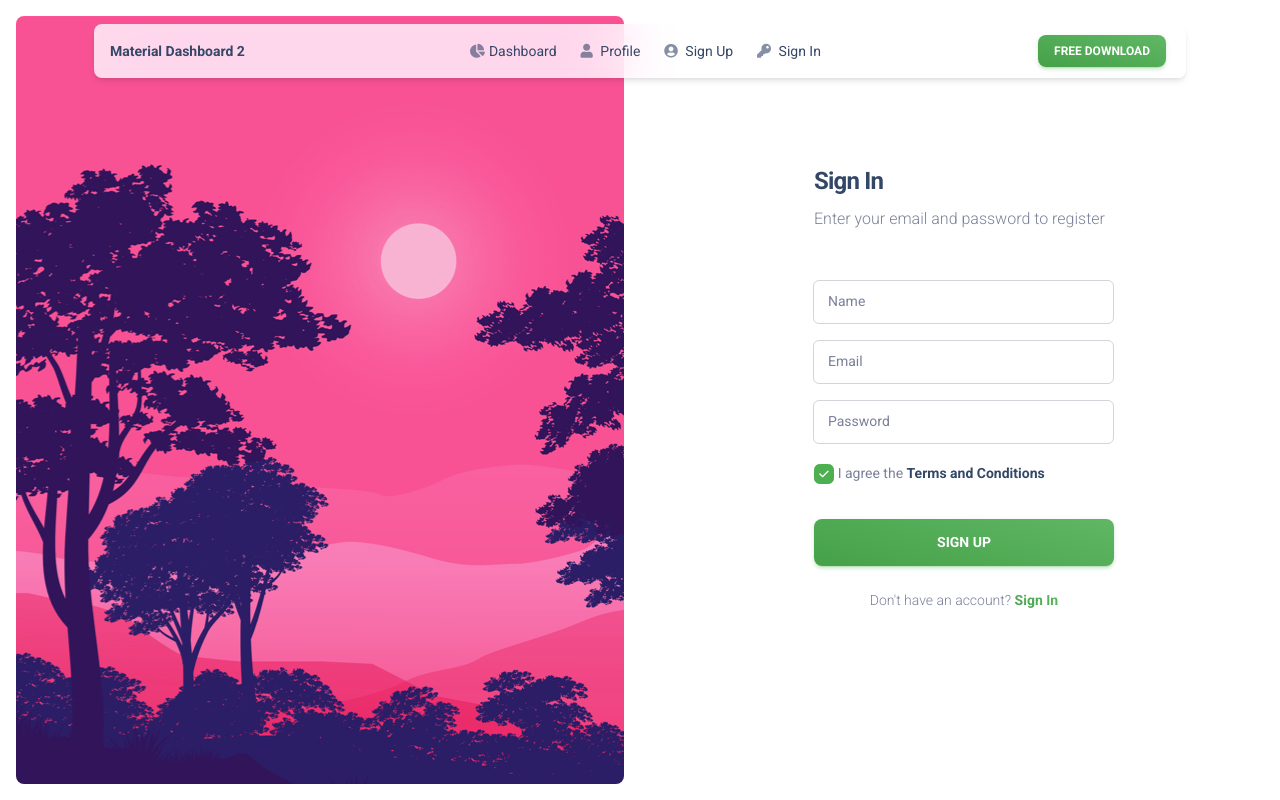
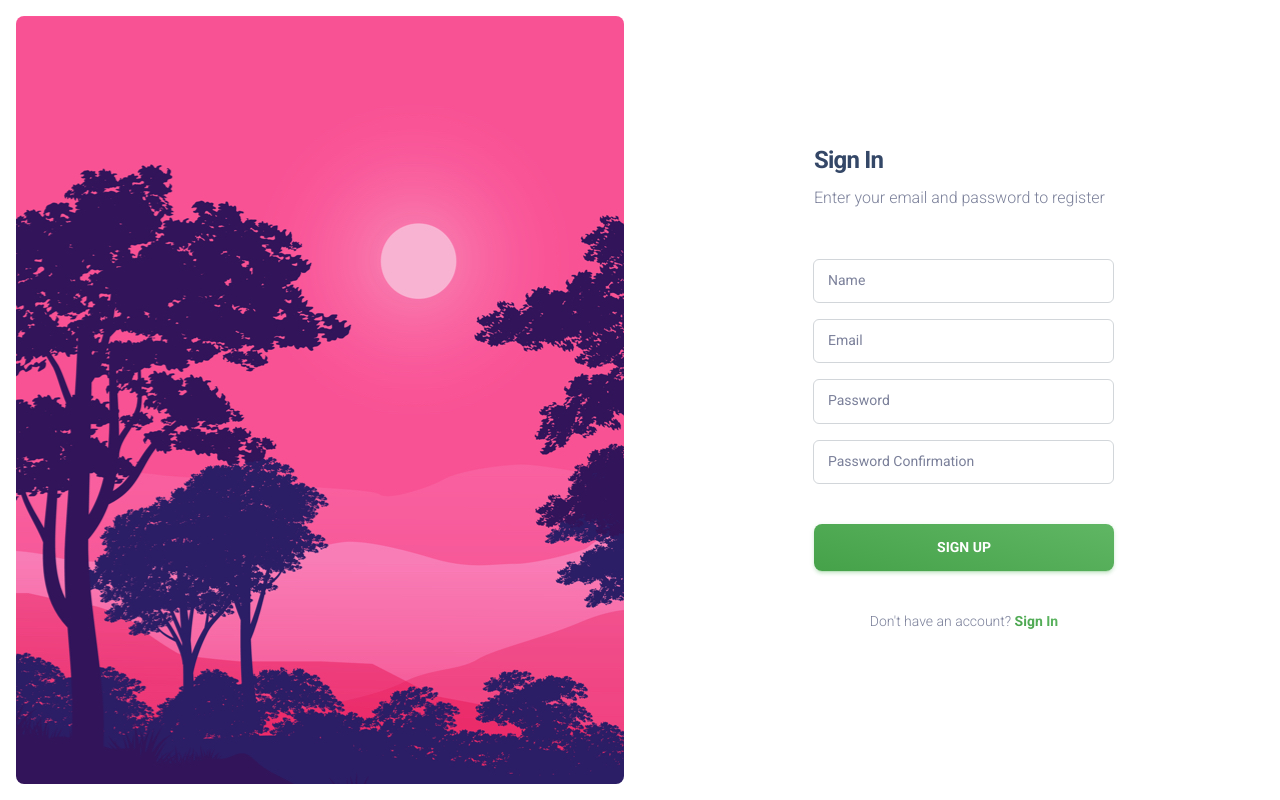
Before and after one commit to GabrielArsenio/pedidex-nestjs, a Vue app in the folder frontend/: page /sign-up in a window 1280 px wide. Built offline with nearby package versions, Linux system fonts and the light colour scheme.

Commit message:
Adicionada antenticação de usuário

```diff
--- /dev/null
+++ b/frontend/src/configs/auth.config.js
@@ -0,0 +1,16 @@
+import axios from 'axios';
+import router from '../router';
+
+
+export function authInterceptors() {
+    axios.interceptors.request.use(request => {
+        request.headers.common.Authorization = `Bearer ${localStorage.getItem('token')}`;
+        return request;
+    });
+
+    axios.interceptors.response.use(response => response, error => {
+        if (error.response.status === 401) {
+            router.push('/sign-in');
+        }
+    });
+}
--- a/frontend/src/main.js
+++ b/frontend/src/main.js
@@ -5,6 +5,7 @@ import router from "./router";
 import "./assets/css/nucleo-icons.css";
 import "./assets/css/nucleo-svg.css";
 import MaterialDashboard from "./material-dashboard";
+import { authInterceptors } from "./configs/auth.config";
 
 const appInstance = createApp(App);
 appInstance.use(store);
@@ -12,4 +13,6 @@ appInstance.use(router);
 appInstance.use(MaterialDashboard);
 appInstance.mount("#app");
 
+authInterceptors();
+
 export const URL_API = "http://localhost:3000";
--- a/frontend/src/router/index.js
+++ b/frontend/src/router/index.js
@@ -96,4 +96,11 @@ const router = createRouter({
   linkActiveClass: "active",
 });
 
+router.beforeEach(to => {
+  if (!localStorage.getItem('token') && to.name !== 'SignIn' && to.name !== 'SignUp') {
+    return { name: 'SignIn' }
+  }
+  return true
+})
+
 export default router;
--- a/frontend/src/service/auth.service.js
+++ b/frontend/src/service/auth.service.js
@@ -2,3 +2,5 @@ import axios from "axios";
 import { URL_API } from "../main";
 
 export const signIn = model => axios.post(`${URL_API}/auth/signin`, model);
+
+export const signUp = model => axios.post(`${URL_API}/auth/signup`, model);
--- a/frontend/src/views/SignUp.vue
+++ b/frontend/src/views/SignUp.vue
@@ -1,26 +1,37 @@
 <template>
   <div class="bg-white">
-    <div class="container top-0 position-sticky z-index-sticky">
-      <div class="row">
-        <div class="col-12">
-          <navbar
-            isBlur="blur my-3 py-2 mt-4 start-0 end-0 mx-4 shadow blur border-radius-lg"
-            btnBackground="bg-gradient-success"
-            v-bind:darkMode="true"
-          />
-        </div>
-      </div>
-    </div>
     <main class="mt-0 main-content">
       <section>
         <div class="page-header min-vh-100">
           <div class="container">
             <div class="row">
               <div
-                class="col-6 d-lg-flex d-none h-100 my-auto pe-0 ps-0 position-absolute top-0 start-0 text-center justify-content-center flex-column"
+                class="
+                  col-6
+                  d-lg-flex d-none
+                  h-100
+                  my-auto
+                  pe-0
+                  ps-0
+                  position-absolute
+                  top-0
+                  start-0
+                  text-center
+                  justify-content-center
+                  flex-column
+                "
               >
                 <div
-                  class="position-relative h-100 m-3 px-7 border-radius-lg d-flex flex-column justify-content-center"
+                  class="
+                    position-relative
+                    h-100
+                    m-3
+                    px-7
+                    border-radius-lg
+                    d-flex
+                    flex-column
+                    justify-content-center
+                  "
                   :style="{
                     backgroundImage:
                       'url(' +
@@ -30,7 +41,15 @@
                 ></div>
               </div>
               <div
-                class="col-xl-4 col-lg-5 col-md-7 d-flex flex-column ms-auto me-auto ms-lg-auto me-lg-5"
+                class="
+                  col-xl-4 col-lg-5 col-md-7
+                  d-flex
+                  flex-column
+                  ms-auto
+                  me-auto
+                  ms-lg-auto
+                  me-lg-5
+                "
               >
                 <div class="card card-plain">
                   <div class="pb-0 card-header bg-transparent mb-4">
@@ -40,13 +59,14 @@
                     </p>
                   </div>
                   <div class="card-body">
-                    <form role="form">
                     <div class="mb-3">
                       <vmd-input
                         type="text"
                         label="Name"
                         name="name"
                         size="lg"
+                        @input="form.name = $event?.target?.value"
+                        @keyup.enter="signUp(form)"
                       />
                     </div>
                     <div class="mb-3">
@@ -55,6 +75,8 @@
                         label="Email"
                         name="email"
                         size="lg"
+                        @input="form.email = $event?.target?.value"
+                        @keyup.enter="signUp(form)"
                       />
                     </div>
                     <div class="mb-3">
@@ -63,31 +85,46 @@
                         label="Password"
                         name="password"
                         size="lg"
+                        @input="form.password = $event?.target?.value"
+                        @keyup.enter="signUp(form)"
                       />
                     </div>
-                      <vmd-checkbox
-                        id="flexCheckDefault"
-                        class="font-weight-light"
-                        checked
-                      >
-                        I agree the
-                        <a
-                          href="../../../pages/privacy.html"
-                          class="text-dark font-weight-bolder"
-                          >Terms and Conditions</a
-                        >
-                      </vmd-checkbox>
-                      <div class="text-center">
+                    <div class="mb-3">
+                      <vmd-input
+                        type="password"
+                        label="Password Confirmation"
+                        name="passwordConfirmation"
+                        size="lg"
+                        @input="
+                          form.passwordConfirmation = $event?.target?.value
+                        "
+                        @keyup.enter="signUp(form)"
+                      />
+                    </div>
+                    <div class="mb-3 text-center">
                       <vmd-button
                         class="mt-4"
                         variant="gradient"
                         color="success"
                         fullWidth
                         size="lg"
+                        @click="signUp(form)"
                         >Sign Up</vmd-button
                       >
                     </div>
-                    </form>
+                    <div class="mb-3">
+                      <vmd-alert
+                        class="font-weight-light"
+                        color="danger"
+                        dismissible
+                        v-if="erros.length"
+                        @dismiss="erros = []"
+                      >
+                        <div v-for="erro in erros" :key="erro">
+                          <span class="text-sm">{{ erro }}</span>
+                        </div>
+                      </vmd-alert>
+                    </div>
                   </div>
                   <div class="px-1 pt-0 text-center card-footer px-lg-2">
                     <p class="mx-auto mb-4 text-sm">
@@ -110,19 +147,42 @@
 </template>
 
 <script>
-import Navbar from "@/examples/PageLayout/Navbar.vue";
 import VmdInput from "@/components/VmdInput.vue";
-import VmdCheckbox from "@/components/VmdCheckbox.vue";
 import VmdButton from "@/components/VmdButton.vue";
+import VmdAlert from "@/components/VmdAlert.vue";
+import { signIn, signUp } from "../service/auth.service";
 const body = document.getElementsByTagName("body")[0];
 
 export default {
   name: "sign-up",
   components: {
-    Navbar,
     VmdInput,
-    VmdCheckbox,
     VmdButton,
+    VmdAlert,
+  },
+  data() {
+    return {
+      form: {
+        name: null,
+        email: null,
+        password: null,
+        passwordConfirm: null,
+      },
+      erros: [],
+    };
+  },
+  methods: {
+    async signUp(form) {
+      try {
+        await signUp(form);
+
+        const respSignIn = await signIn(form);
+        localStorage.setItem("token", respSignIn.data.token);
+        this.$router.push(this.$route.query.redirect || "/");
+      } catch (error) {
+        this.erros = error.response.data.message;
+      }
+    },
   },
   created() {
     this.$store.state.hideConfigButton = true;
```
Also changed, not shown: 2 other files (tests, documents, lock files or other folders). Lines whose indentation alone changed are shown as unchanged.
